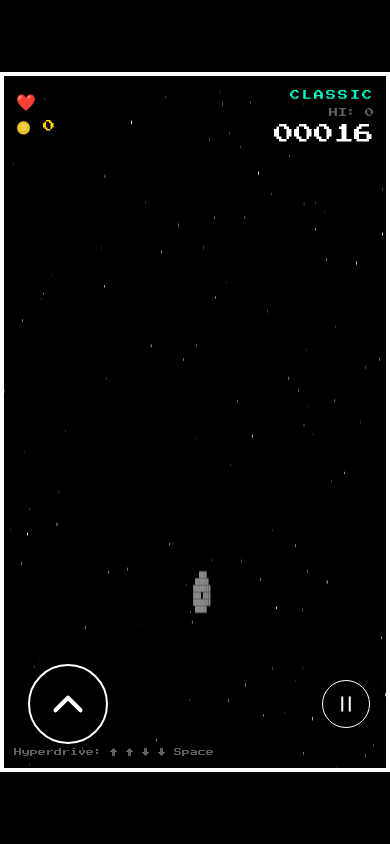
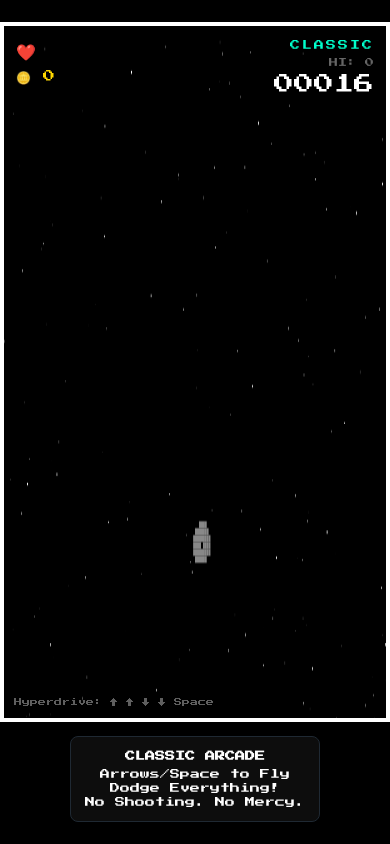
Before and after one commit to codxbrexx/Cosmic_Escape, a website built with Vite: page index.html in a window 390 px wide. Both pictures are taken after a click on the button "CLASSIC ARCADE". Built offline with nearby package versions, Linux system fonts and the light colour scheme.

Commit message:
feat: Remove mobile controls and dynamically display game mode-specific instructions.

```diff
--- a/index.html
+++ b/index.html
@@ -143,32 +143,6 @@
                     TO BASE</button>
             </div>
         </div>
-
-
-
-        <div id="mobile-controls"
-            class="absolute bottom-6 left-0 w-full px-6 flex justify-between items-end z-40 md:hidden pointer-events-none pb-safe">
-            <!-- D-Pad -->
-            <div class="flex gap-6 pointer-events-auto">
-                <!-- Mobile Controls -->
-                <button id="mobile-pause-btn"
-                    class="absolute top-4 right-4 z-40 md:hidden w-12 h-12 flex items-center justify-center bg-black border border-white text-white rounded-full active:bg-white active:text-black touch-none">
-                    <svg xmlns="http://www.w3.org/2000/svg" fill="none" viewBox="0 0 24 24" stroke-width="2"
-                        stroke="currentColor" class="w-6 h-6">
-                        <path stroke-linecap="round" stroke-linejoin="round" d="M15.75 5.25v13.5m-7.5-13.5v13.5" />
-                    </svg>
-                </button>
-
-                <button id="btn-thrust"
-                    class="w-20 h-20 bg-black/80 border-2 border-white rounded-full flex flex-col items-center justify-center text-white active:bg-white active:text-black backdrop-blur-sm touch-none select-none transition-transform active:scale-95">
-                    <svg xmlns="http://www.w3.org/2000/svg" fill="none" viewBox="0 0 24 24" stroke-width="2.5"
-                        stroke="currentColor" class="w-10 h-10">
-                        <path stroke-linecap="round" stroke-linejoin="round" d="M4.5 15.75l7.5-7.5 7.5 7.5" />
-                    </svg>
-                </button>
-            </div>
-        </div>
-
         <canvas id="gameCanvas" class="block w-full h-full"></canvas>
         <p id="cheat-code"
             class="absolute bottom-2.5 left-2.5 text-cosmic-muted text-[8px] md:text-[10px] opacity-70 z-[5] pointer-events-none">
--- a/src/GameManager.js
+++ b/src/GameManager.js
@@ -202,8 +202,14 @@
         document.getElementById('start-menu').classList.add('hidden');
         document.getElementById('game-over').classList.add('hidden');
         document.getElementById('about-modal').classList.add('hidden');
-        // Instructions removed as requested
-        // document.getElementById('instructions').classList.remove('hidden');
+        document.getElementById('instructions').classList.remove('hidden');
+
+        const instr = document.getElementById('instructions');
+        if (modeType === 'STORY') {
+            instr.innerHTML = `<p class="text-cosmic-accent-strong mb-1"><strong>GALACTIC ODYSSEY</strong></p>Arrows/Space to Fly<br>F/Z to Shoot<br>Use Checkpoints. Collect Hearts.`;
+        } else {
+            instr.innerHTML = `<p class="text-cosmic-accent-strong mb-1"><strong>CLASSIC ARCADE</strong></p>Arrows/Space to Fly<br>Dodge Everything!<br>No Shooting. No Mercy.`;
+        }
 
         this.loop();
     }
```
